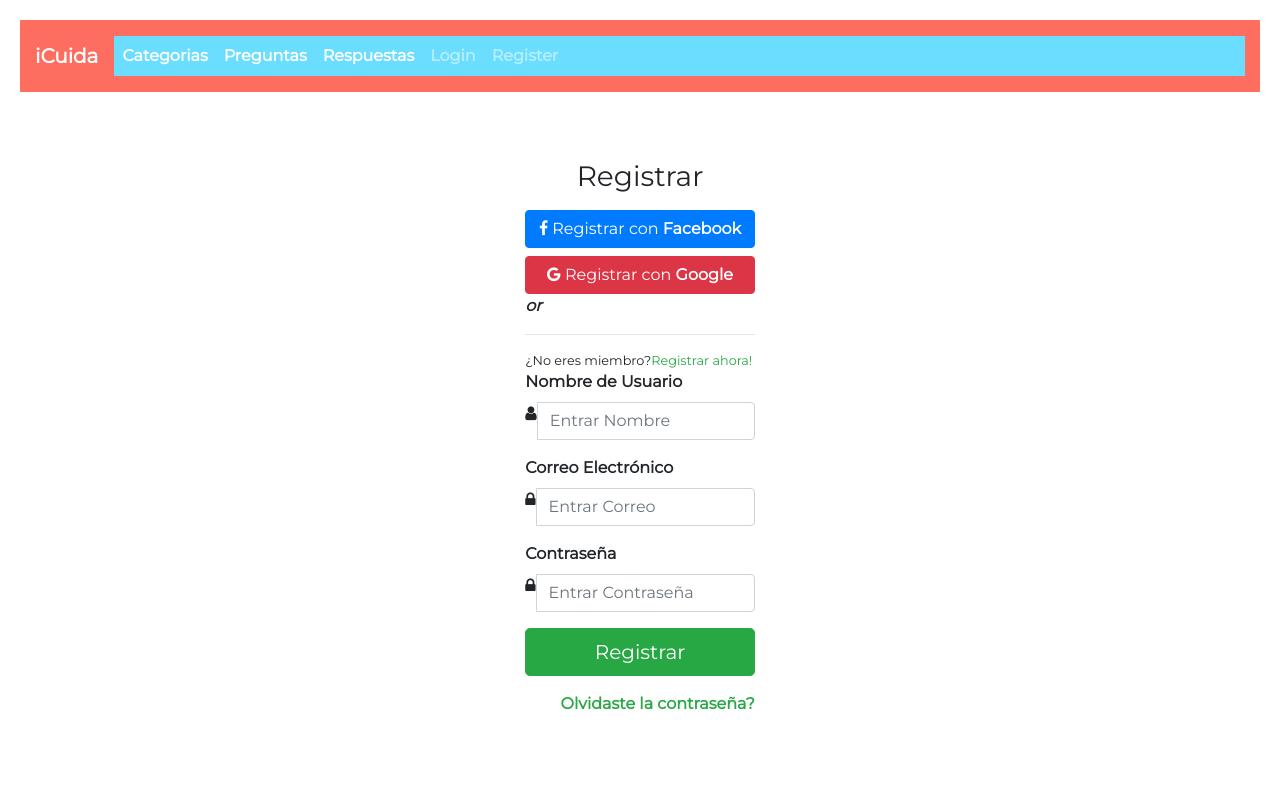
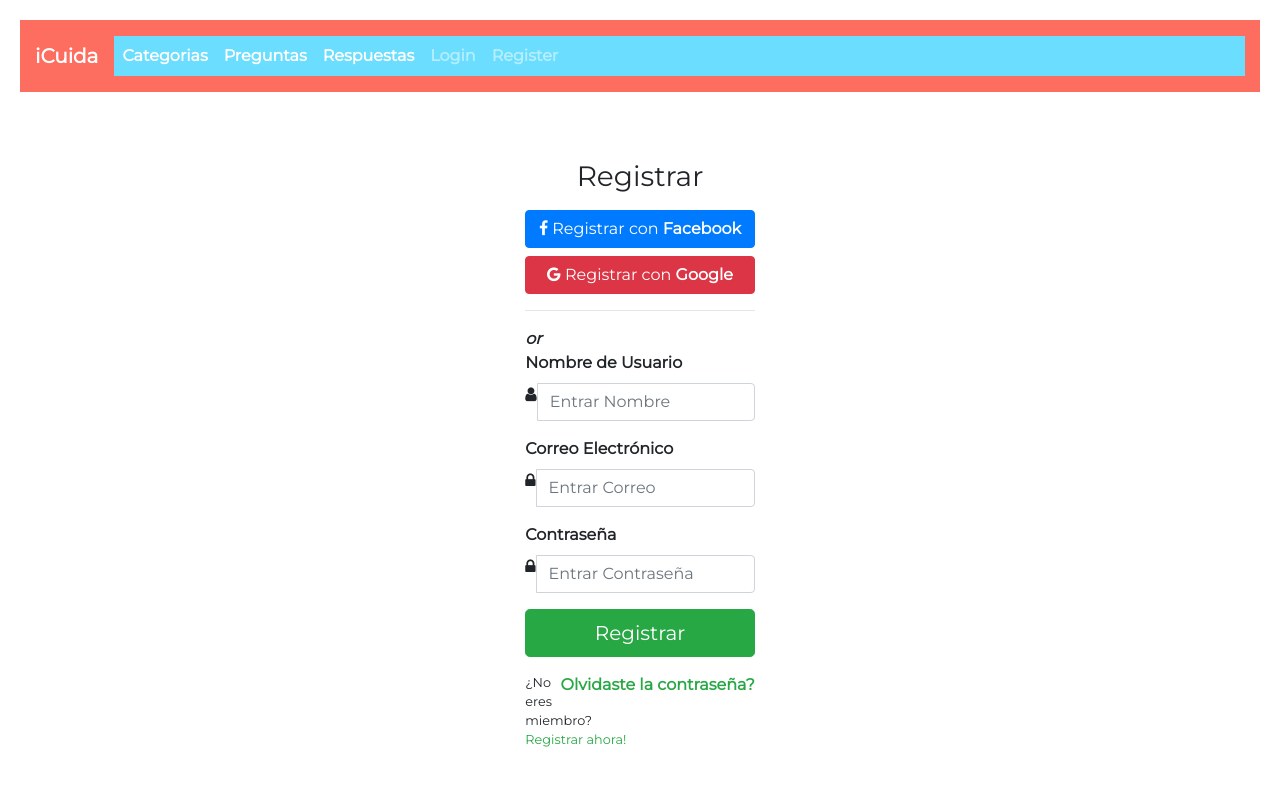
Before and after one commit to Iniciativa-Barcelona-Open-Data-I-iCuida/iCuida, a React (Create React App) app in the folder client/: page /register in a window 1280 px wide. Shown: the top 786 px of the page. Built offline with nearby package versions, Linux system fonts and the light colour scheme; a web font is replaced by a local one.

Commit message:
fix registrar.js

```diff
--- a/client/src/Component/Register.js
+++ b/client/src/Component/Register.js
@@ -57,12 +57,8 @@ class Register extends Component {
                             <a href="#" className="btn btn-primary btn-block"><i className="fa fa-facebook"></i> Registrar con <b>Facebook</b></a>
 			                <a href="#" className="btn btn-danger btn-block"><i className="fa fa-google"></i> Registrar con <b>Google</b></a>
                         </div>
-                        <div className="or-seperator"><i>or</i></div>
                         <hr></hr>
-                        <div className="hint-text small">¿No eres miembro?
-                            <a href="#" className="text-success">Registrar ahora!
-                            </a>
-                        </div>
+                        <div class="or-seperator"><i>or</i></div>
                             <div className="form-group">
                             <label htmlFor="user_name">Nombre de Usuario</label>
                             <div class="input-group">
@@ -119,6 +115,10 @@ class Register extends Component {
                             <a href="#"
                                 className="pull-right text-success">Olvidaste la contraseña?
                             </a>
+                            <div className="hint-text small">¿No eres miembro? <br></br>
+                            <a href="#" className="text-success">Registrar ahora!
+                            </a>
+                        </div>
                         </form>
                     </div>
                 </div>
```
